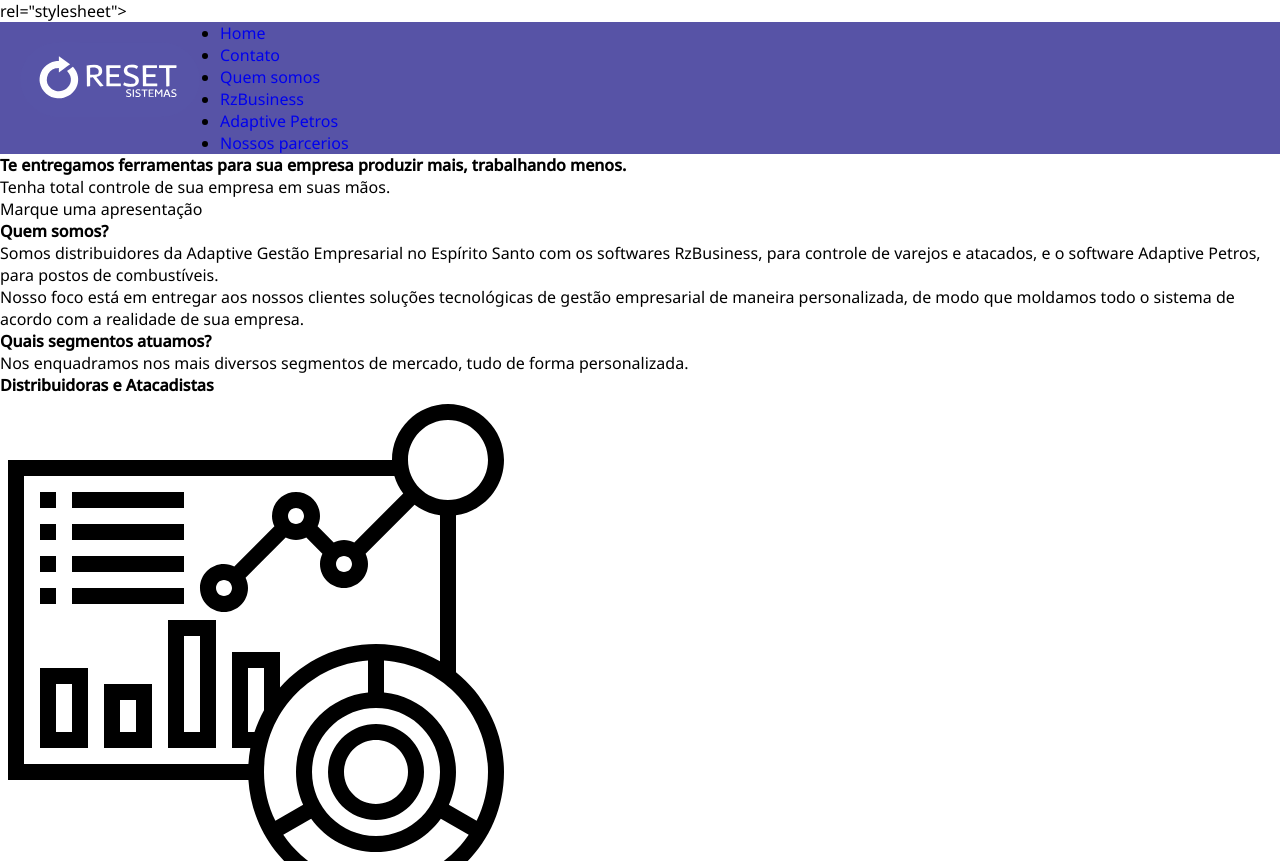
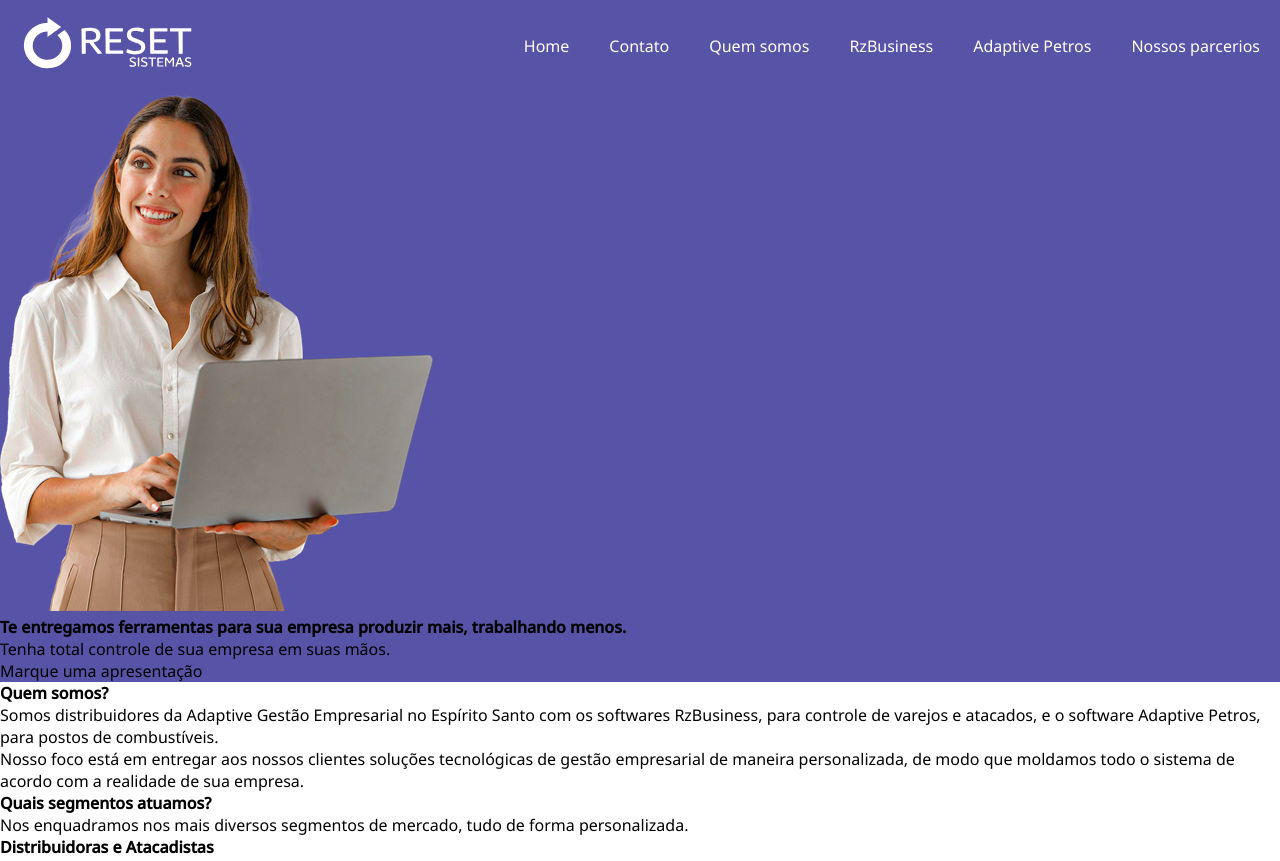
Before and after one commit to maxedpeixoto/resetsistemas, a plain HTML site: page index.html in a window 1280 px wide. Shown: the top 861 px of the page. Drawn offline with Linux system fonts and the light colour scheme.

Commit message:
070722 2221

```diff
--- a/_css/styles.css
+++ b/_css/styles.css
@@ -1,20 +1,54 @@
+.main_geral {
+    width: 100%;
+}
+
 .main_header {
-    width: 100%;
     background-color: #5753A6;
 }
 
-.main_header .main_header_content {
-    max-width: 1300px;
+.main_display {
+    max-width: 1366px;
     margin: 0 auto;
     display: flex;
 }
 
-.logo {
+.main_header .main_display .logo {
     flex-basis: 220px;
-    padding: 20px;
-    width: 200px;
+    display: flex;
 }
 
-.main_header_content_menu {
-    flex-basis: calc(100%-220px);
+.main_header .main_display .main_header_content_menu {
+    flex-basis: calc(100% - 220px);
+    display: flex;
+    justify-content: flex-end;
 }
+
+.main_header_content_menu ul {
+    display: flex;
+    align-items: stretch;
+}
+
+.main_header_content_menu ul li {
+    list-style: none;
+    display: flex;
+    align-items: center;
+}
+
+.main_header_content_menu ul li a {
+    padding: 0 20px;
+    display: flex;
+    align-items: center;
+    height: 100%;
+    color: #FFF;
+}
+
+.main_header_content_menu ul li a:hover {
+    background-color: #FFF;
+    color: #5753A6;
+    font-weight: bold;
+    display: flex;
+}
+
+.main_article {
+    background-color: #5753A6;
+}
--- a/index.html
+++ b/index.html
@@ -8,14 +8,13 @@
     <link rel="preconnect" href="https://fonts.googleapis.com">
     <link rel="preconnect" href="https://fonts.gstatic.com" crossorigin>
     <link href="https://fonts.googleapis.com/css2?family=Noto+Sans:wght@300;400;500&display=swap" rel="stylesheet">
-        rel="stylesheet">
     <link href="_css/boot.css" rel="stylesheet" type="text/css" />
     <link href="_css/styles.css" rel="stylesheet" type="text/css" />
 </head>
 
 <body>
-    <header class="main_header">
-        <div class="main_header_content">
+    <header class="main_header main_geral">
+        <div class="main_display">
             <a href="#" class="logo">
                 <img src="_img/logo.svg" alt="Reset Sistemas" title="Reset Sistemas">
             </a>
@@ -31,9 +30,10 @@
             </nav>
         </div>
     </header>
-    <main>
-        <article>
+    <main class="main_geral">
+        <article class="main_article">
             <header>
+                <img src="_img/Imagem1.png">
                 <h1>Te entregamos ferramentas para sua empresa produzir mais, trabalhando menos.</h1>
                 <p>Tenha total controle de sua empresa em suas mãos.</p>
                 <p><a href="#" class="btn"></a>Marque uma apresentação</p>
```
Also changed, not shown: _img/Imagem1.png (added), _img/Sem título.png (added).
